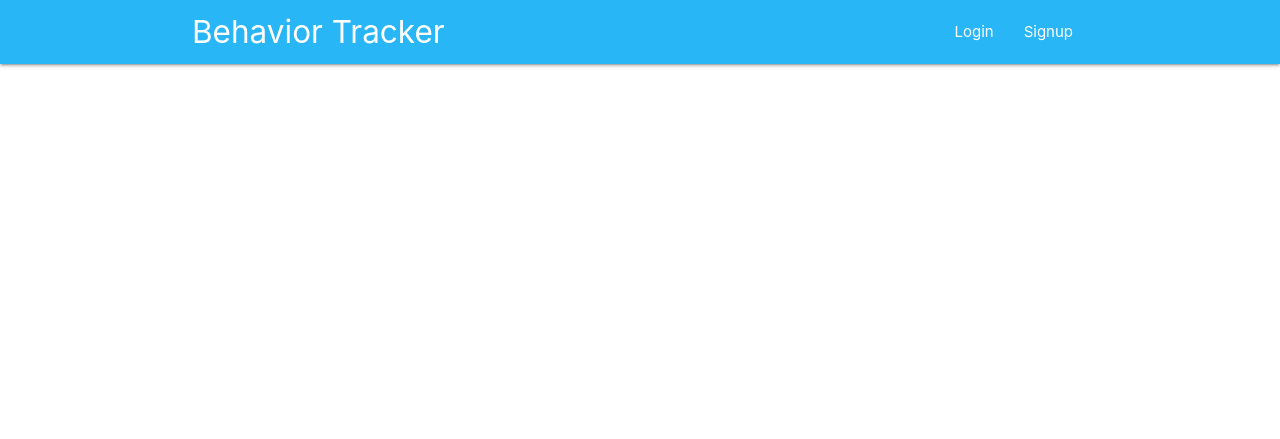
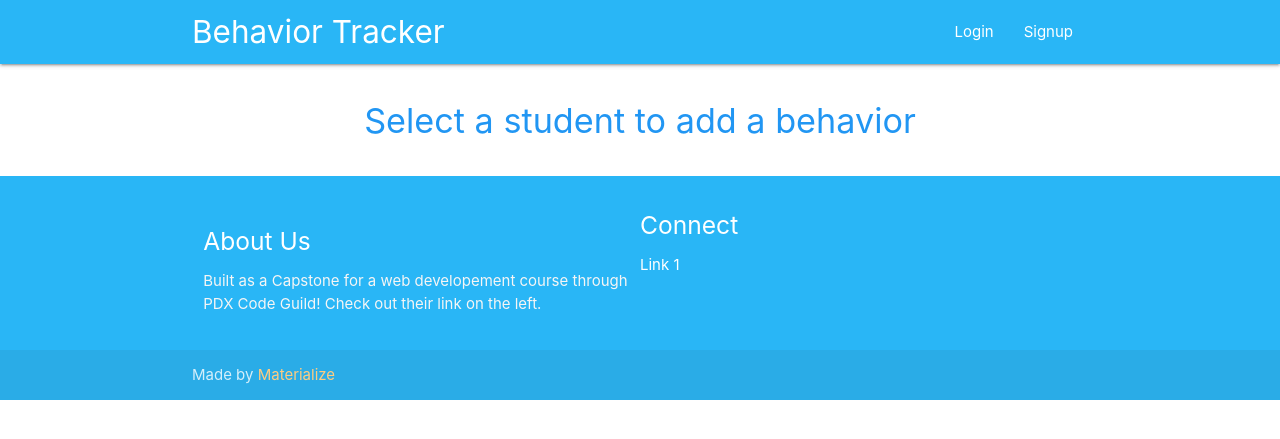
Before and after one commit to Wesleyanding/behavior_tracker, a Django app: page / in a window 1280 px wide. Shown: the top 439 px of the page. Run offline with Django 4.2, Linux system fonts and the light colour scheme; data that the repository does not hold is empty; some libraries are stand-ins or nearby versions.

Commit message:
only styling left

```diff
--- a/behav_tracker_app/static/behav_tracker_app/app.js
+++ b/behav_tracker_app/static/behav_tracker_app/app.js
@@ -50,6 +50,9 @@ const app = Vue.createApp({
             // data is not showing data in console so it should be like below
             this.teachers = data
         })
+            var elems = document.querySelectorAll('select');
+            var instances = M.FormSelect.init(elems, {dropdownOptions:{}});
+
     },
     mounted: function () {
         this.viewStudents(),
--- /dev/null
+++ b/behav_tracker_app/templates/behav_tracker_app/_footer.html
@@ -0,0 +1,22 @@
+<footer class="page-footer light-blue lighten-1">
+    <div class="container">
+      <div class="row">
+        <div class="col l6 s12">
+          <h5 class="white-text">About Us</h5>
+          <p class="grey-text text-lighten-4">Built as a Capstone for a web developement course through PDX Code Guild! Check out their link on the left.</p>
+
+
+        </div>
+          <h5 class="white-text">Connect</h5>
+          <ul>
+            <li><a class="white-text" href="#!">Link 1</a></li>
+          </ul>
+        </div>
+      </div>
+    </div>
+    <div class="footer-copyright">
+      <div class="container">
+      Made by <a class="orange-text text-lighten-3" href="http://materializecss.com">Materialize</a>
+      </div>
+    </div>
+  </footer>
--- a/behav_tracker_app/templates/behav_tracker_app/index.html
+++ b/behav_tracker_app/templates/behav_tracker_app/index.html
@@ -8,9 +8,9 @@
     <meta name="viewport" content="width=device-width, initial-scale=1.0">
     <title>Behavior Tracker</title>
     <script src="https://unpkg.com/vue@3"></script>
+    {% include 'behav_tracker_app/_styles.html' %}
     <script defer src="{% static 'behav_tracker_app/app.js' %}"></script>
 
-    {% include 'behav_tracker_app/_styles.html' %}
     <style>
         {box-sizing: border-box}
 
@@ -42,11 +42,14 @@
 </head>
 <body>
     {% include 'behav_tracker_app/_navbar.html' %}
-    <div id="app">
+
+    <div id="app" class='section no-pad-bot'>
+        <div class='container'>
+            <h4 class='header center blue-text'>Select a student to add a behavior</h4>
             <div v-for='teacher in teachers' v-bind:value='teacher.id'>
-            <li>[[teacher.name]]</li>
-            <div class='input-field col s12'>
-                <select v-model='selectedStudent' v-on:change='fetchStudents()'>
+                <h5 class='header col s12 light'>[[teacher.name]]</h5>
+                <div class='input-field col s6'>
+                    <select v-model='selectedStudent' v-on:change='fetchStudents()' class="browser-default">
                         <option selected disabled >Select a student</option>
                         <option v-for='student in teacher.students' v-bind:value='student.id'>
                             [[student.name]]
@@ -78,6 +81,8 @@
                 </div>
             </div>
         </div>
+    </div>
     <br>
+    {% include 'behav_tracker_app/_footer.html' %}
 </body>
 </html>
--- a/behav_tracker_app/templates/behav_tracker_app/login.html
+++ b/behav_tracker_app/templates/behav_tracker_app/login.html
@@ -13,12 +13,13 @@
 
 </head>
 <body>
-
   <h1>Login</h1>
   <form id="login-form">
     <input id="username" type="text" placeholder="Username:" required>
     <input id="password" type="password" placeholder="Password:" required>
     <button>Login</button>
   </form>
+  {% include 'behav_tracker_app/_footer.html' %}
+
 </body>
 </html>
--- a/behav_tracker_app/templates/behav_tracker_app/newteacher.html
+++ b/behav_tracker_app/templates/behav_tracker_app/newteacher.html
@@ -19,5 +19,7 @@
         <input type="text" name='name' placeholder="Teacher's name">
         <button>Sign up</button>
     </form>
+    {% include 'behav_tracker_app/_footer.html' %}
+
 </body>
 </html>
--- a/behav_tracker_app/templates/behav_tracker_app/studentinfo.html
+++ b/behav_tracker_app/templates/behav_tracker_app/studentinfo.html
@@ -8,8 +8,8 @@
     <meta name="viewport" content="width=device-width, initial-scale=1.0">
     <title>Behavior Tracker</title>
     <script src="https://unpkg.com/vue@3"></script>
+    {% include 'behav_tracker_app/_styles.html' %}
     <script defer src="{% static 'behav_tracker_app/app.js' %}"></script>
-    {% include 'behav_tracker_app/_styles.html' %}
 
 
 </head>
@@ -37,5 +37,7 @@
             </table>
         </div>
     </div>
+    {% include 'behav_tracker_app/_footer.html' %}
+
 </body>
 </html>
--- a/behav_tracker_app/templates/behav_tracker_app/viewstudents.html
+++ b/behav_tracker_app/templates/behav_tracker_app/viewstudents.html
@@ -8,8 +8,8 @@
     <meta name="viewport" content="width=device-width, initial-scale=1.0">
     <title>Behavior Tracker</title>
     <script src="https://unpkg.com/vue@3"></script>
+    {% include 'behav_tracker_app/_styles.html' %}
     <script defer src="{% static 'behav_tracker_app/app.js' %}"></script>
-    {% include 'behav_tracker_app/_styles.html' %}
 
 </head>
 <body>
@@ -20,5 +20,7 @@
            <a v-bind:href="'../student_behaviors/'+ student.name">[[student.name]]</a>
         </div>
     </div>
+    {% include 'behav_tracker_app/_footer.html' %}
+
 </body>
 </html>
```
Also changed, not shown: behav_tracker_app/templates/behav_tracker_app/newstudent.html (+11 -7 lines). Lines whose indentation alone changed are shown as unchanged.
